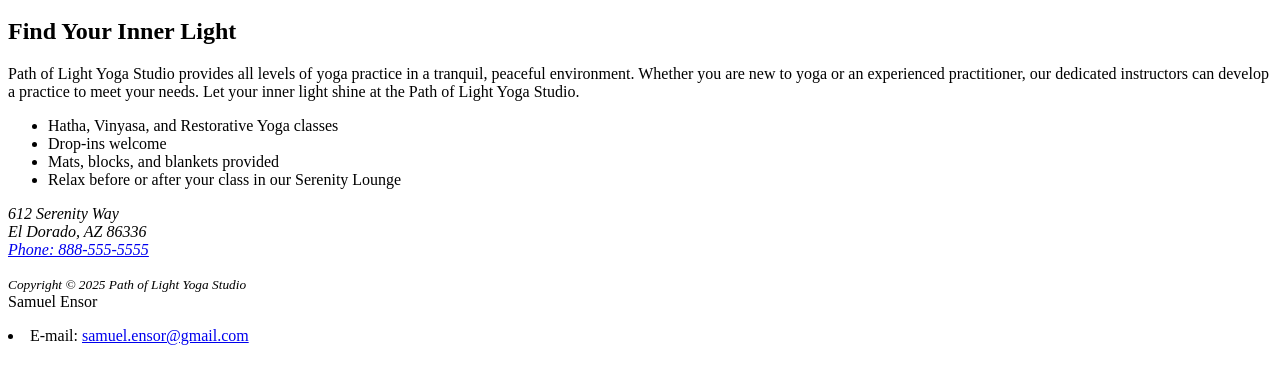
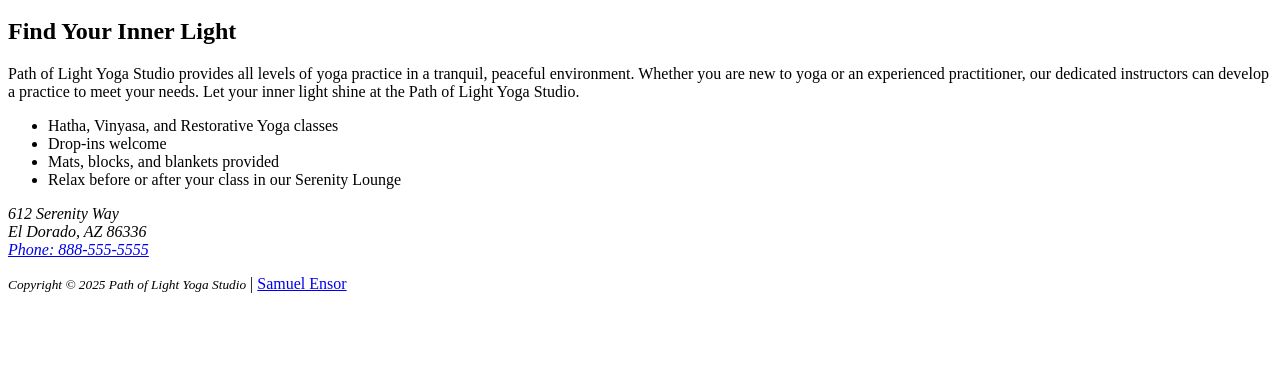
Before and after one commit to samensor/webd152, a plain HTML site: page chapter3/yoga/index.html in a window 1280 px wide. Shown: the part 154-538 px from the top of the page. Drawn offline with Linux system fonts and the light colour scheme.

Commit message:
Add files via upload
Made some fixes

```diff
--- a/chapter3/yoga/index.html
+++ b/chapter3/yoga/index.html
@@ -50,9 +50,9 @@
 
  <footer>
     <p>
-      <small><i>Copyright &copy; 2025 Path of Light Yoga Studio</i></small
-     ><br />Samuel Ensor <br>
-     <li>E-mail: <a href="mailto:samuel.ensor@gmail.com">samuel.ensor@gmail.com</a></li>
+      <p><small><i>Copyright &copy; 2025
+      Path of Light Yoga Studio</i></small> |
+      <a href="mailto:someone@example.com">Samuel Ensor</a></p>
    </p>
  </footer>
  </body>
```
